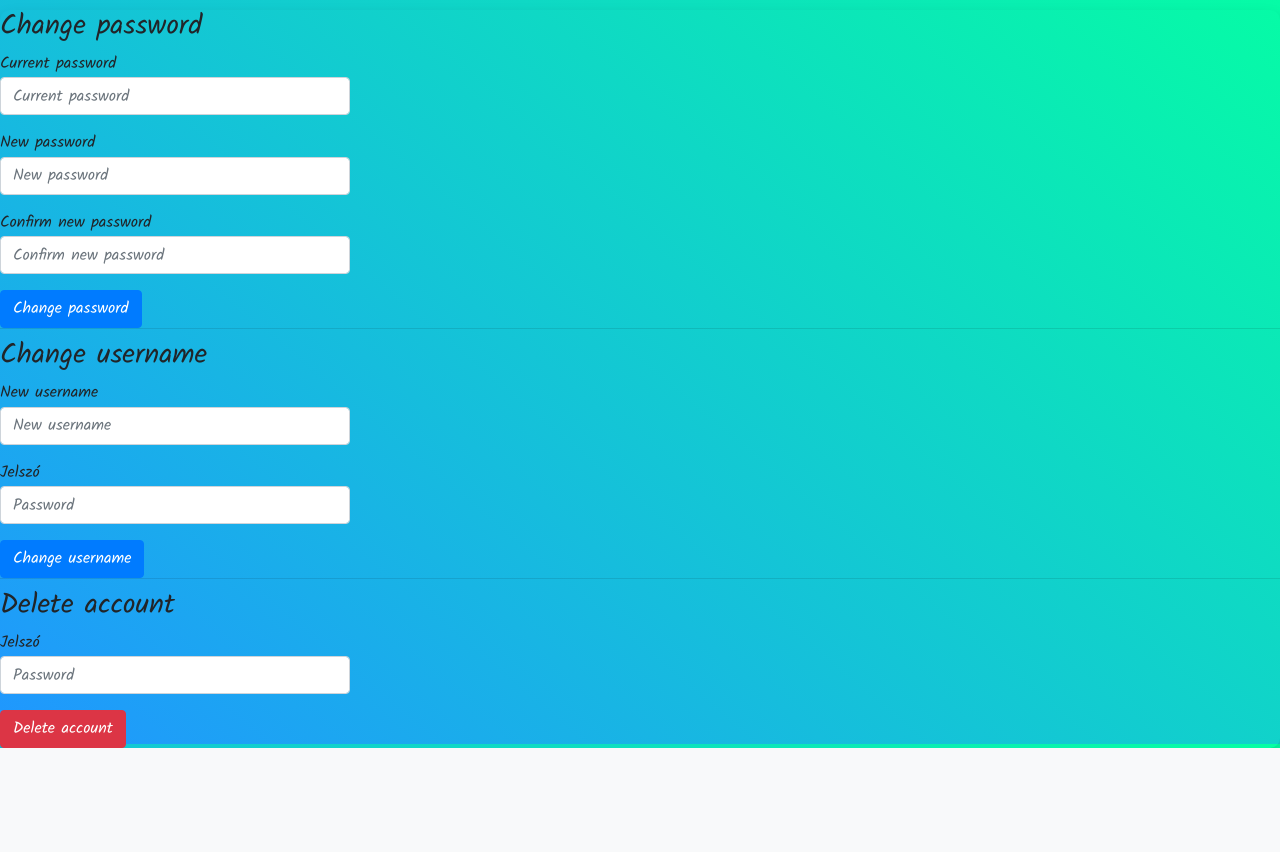
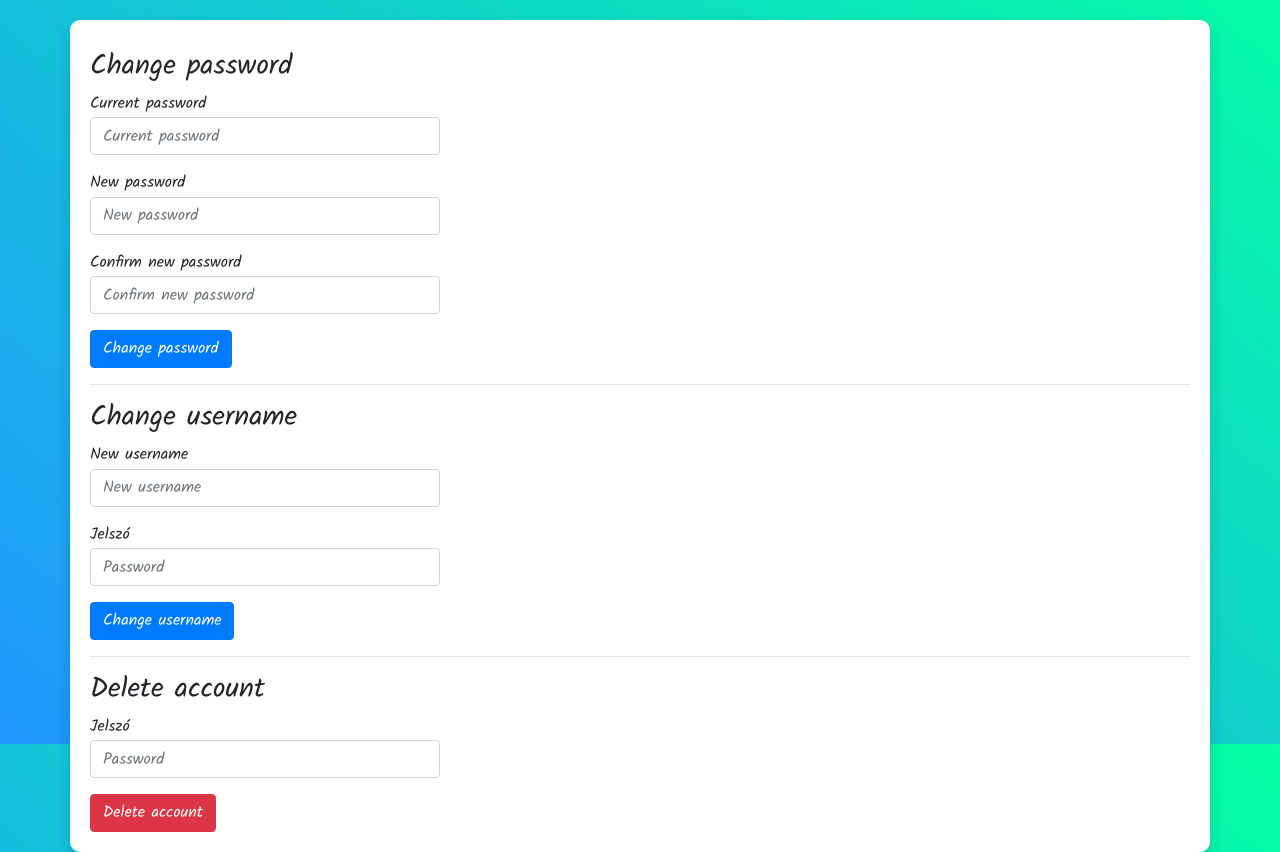
Before and after one commit to parallel99/barha, a PHP site: page /profile.php in a window 1280 px wide. Shown: the part 56-908 px from the top of the page. Before the commit the page ends 804 px from the top, so only its background shows below. Run offline with PHP 8.4, Linux system fonts and the light colour scheme; data that the repository does not hold is empty; some libraries are stand-ins or nearby versions.

Commit message:
add profile.php

```diff
--- a/css/main.css
+++ b/css/main.css
@@ -202,14 +202,13 @@ input,
 
 .account {
     border-radius: 10px;
+    background-color: white;
+    padding: 20px;
+    margin-top: 20px;
 }
 
 .account input, label {
     max-width: 350px;
-}
-
-.account hr {
-    margin: 0;
 }
 
 .account h3 {
--- a/profile.php
+++ b/profile.php
@@ -15,7 +15,7 @@
             include $_SERVER['DOCUMENT_ROOT'] . '/include/navbar.php';
             menu("profile");
         ?>
-            <div class="account shadow">
+            <div class="account shadow container">
                 <form method="POST" class="account-password-change-form">
                     <h3>Change password</h3>
                     <div class="form-group">
```
